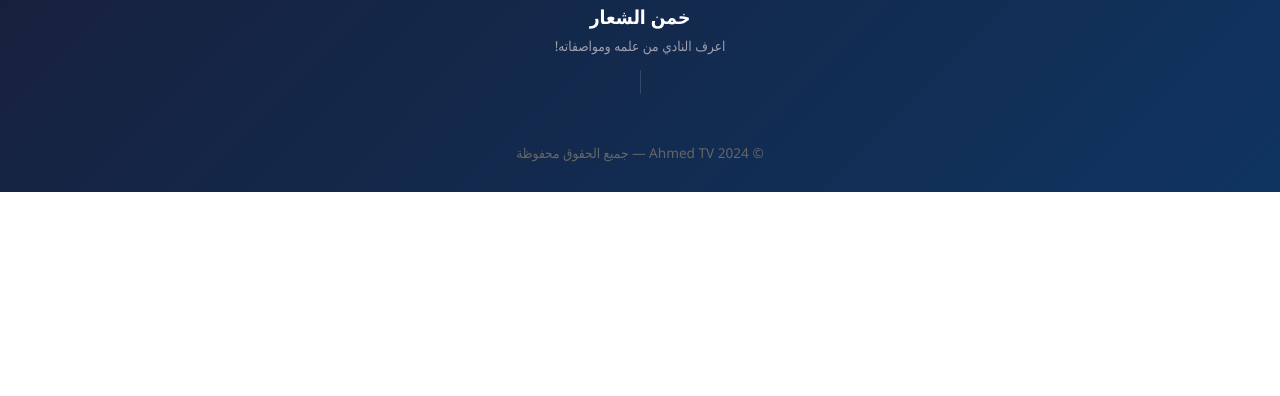
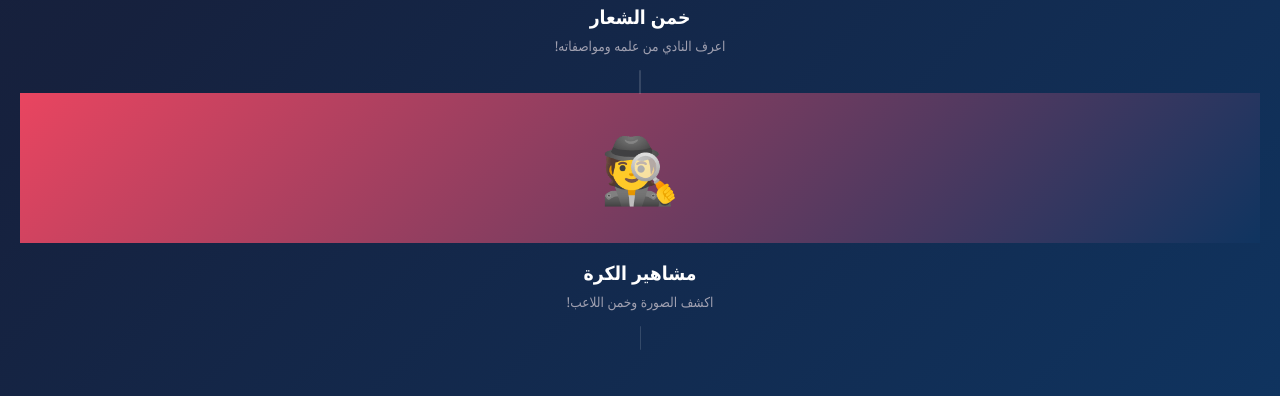
Before and after one commit to Ahmed-TV/My-games, a plain HTML site: page index.html in a window 1280 px wide. Shown: the part 1409-1805 px from the top of the page. Before the commit the page ends 1601 px from the top, so only its background shows below. Drawn offline with Linux system fonts and the light colour scheme.

Commit message:
Add football stars game card to index.html

```diff
--- a/index.html
+++ b/index.html
@@ -123,6 +123,14 @@
     <p>اعرف النادي من علمه ومواصفاته!</p>
   </div>
 </a>
+ <!-- لعبة مشاهير الكرة -->
+<a class="game-card" href="games/football-stars/index.html">
+  <div class="game-thumb">🕵️</div>
+  <div class="game-info">
+    <h4>مشاهير الكرة</h4>
+    <p>اكشف الصورة وخمن اللاعب!</p>
+  </div>
+</a>
   <footer>© 2024 Ahmed TV — جميع الحقوق محفوظة</footer>
 </body>
 </html>
```
